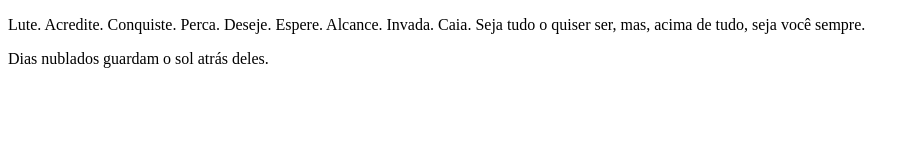
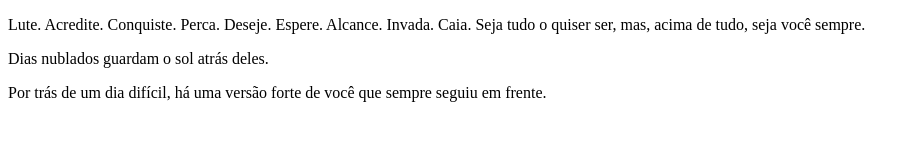
Before and after one commit to Nevergivupi/Projetos-Bootcamp-FullStack-Devjunior, a plain HTML site: page index.html in a window 1280 px wide. Shown: the whole page, without its empty margins (0-916 px from the left). Drawn offline with Linux system fonts and the light colour scheme.

Commit message:
terceira frase

```diff
--- a/index.html
+++ b/index.html
@@ -7,6 +7,9 @@
 </head>
 <body>
     <p>Lute. Acredite. Conquiste. Perca. Deseje. Espere. Alcance. Invada. Caia. Seja tudo o quiser ser, mas, acima de tudo, seja você sempre.</p>
+
     <p>Dias nublados guardam o sol atrás deles.</p>
+
+    <p>Por trás de um dia difícil, há uma versão forte de você que sempre seguiu em frente.</p>
 </body>
 </html>
```
